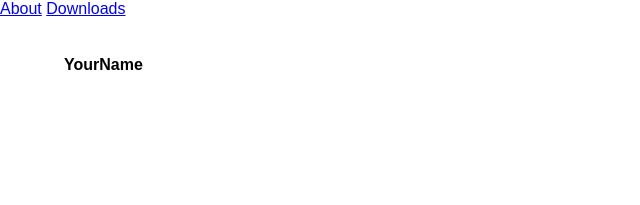
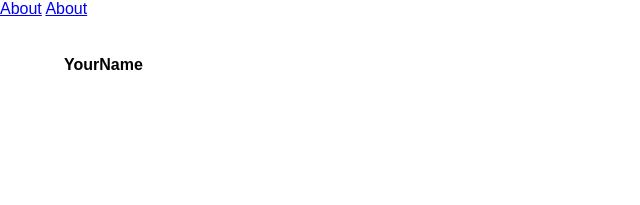
Before and after one commit to koruna-rZ/Website, a plain HTML site: page index.html in a window 1280 px wide. Shown: the top 205 px of the page, 0-640 px from the left. Drawn offline with Linux system fonts and the light colour scheme.

Commit message:
Update index.html

```diff
--- a/index.html
+++ b/index.html
@@ -8,7 +8,7 @@
 <body class="page">
 
 <a href="index.html">About</a>
-<a href="downloads.html">Downloads</a>
+<a href="downloads.html">About</a>
 
 
   <nav class="nav fade-down">
```
